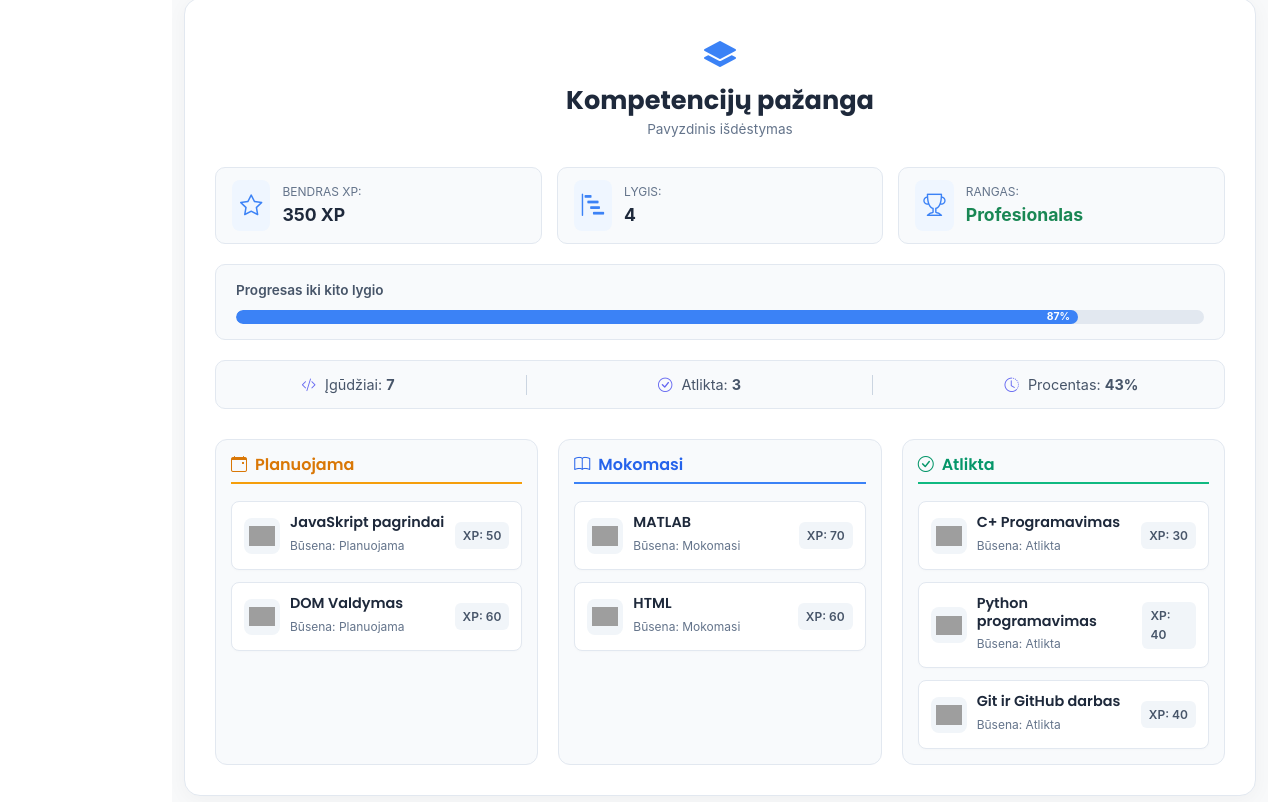
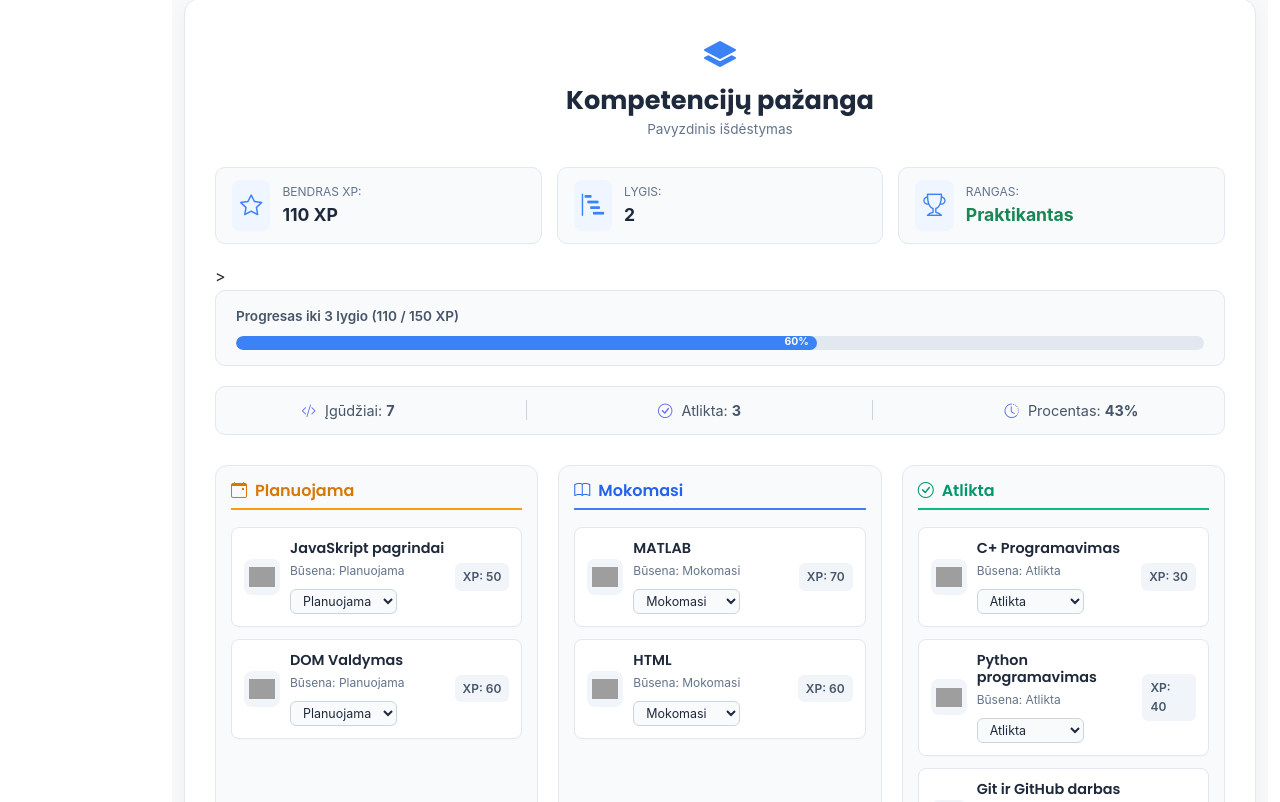
Before and after one commit to kaskadasg/kaskadasg.github.io, a plain HTML site: page index.html in a window 1280 px wide. Shown: the part 1998-2800 px from the top of the page. Drawn offline with Linux system fonts and the light colour scheme; grey boxes are pictures that could not be loaded.

Commit message:
Update index.html

```diff
--- a/index.html
+++ b/index.html
@@ -216,7 +216,7 @@
           <i class="bi bi-star"></i>
           <div>
             <span class="label">Bendras XP:</span>
-            <strong class="value">350 XP</strong>
+            <strong class="value" id="totalXpValue">0 XP</strong>
           </div>
         </div>
 
@@ -224,7 +224,7 @@
           <i class="bi bi-bar-chart-steps"></i>
           <div>
             <span class="label">Lygis:</span>
-            <strong class="value">4</strong>
+            <strong class="value" id="levelValue">1</strong>
           </div>
         </div>
 
@@ -232,19 +232,19 @@
           <i class="bi bi-trophy"></i>
           <div>
             <span class="label">Rangas:</span>
-            <strong class="value text-success">Profesionalas</strong>
+            <strong class="value text-success" id="rankValue">Pradedantysis</strong>
           </div>
         </div>
-      </div>
+      </div>>
 
       <!-- Progreso juosta -->
       <div class="xp-progress-container">
         <div class="progress-header">
-          <span>Progresas iki kito lygio</span>
+          <span id="xpProgressLabel">Progresas iki kito lygio</span>
         </div>
         <div class="progress-track">
-          <div class="progress-fill" style="width: 87%;">
-            <span class="progress-text">87%</span>
+          <div class="progress-fill" id="xpProgressFill" style="width: 0%;">
+            <span class="progress-text" id="xpProgressText">0%</span>
           </div>
         </div>
       </div>
@@ -252,15 +252,15 @@
       <!-- Statistika (Įgūdžiai, Atlikta, Procentas) -->
       <div class="middle-stats-bar">
         <div class="stat-item">
-          <i class="bi bi-code-slash"></i> Įgūdžiai: <strong>7</strong>
+          <i class="bi bi-code-slash"></i> Įgūdžiai: <strong id="totalSkillsCount">0</strong>
         </div>
         <div class="stat-divider"></div>
         <div class="stat-item">
-          <i class="bi bi-check-circle"></i> Atlikta: <strong>3</strong>
+          <i class="bi bi-check-circle"></i> Atlikta: <strong id="completedSkillsCount">0</strong>
         </div>
         <div class="stat-divider"></div>
         <div class="stat-item">
-          <i class="bi bi-clock-history"></i> Procentas: <strong>43%</strong>
+          <i class="bi bi-clock-history"></i> Procentas: <strong id="completedSkillsPercent">0%</strong>
         </div>
       </div>
 
@@ -272,28 +272,7 @@
           <h3 class="column-title status-planned">
             <i class="bi bi-calendar-event"></i> Planuojama
           </h3>
-
-          <div class="skill-card">
-            <div class="skill-info">
-              <img src="https://cdn.jsdelivr.net/gh/devicons/devicon@latest/icons/javascript/javascript-original.svg" alt="JavaScript" class="skill-img">
-              <div>
-                <h4>JavaSkript pagrindai</h4>
-                <span class="skill-status-text">Būsena: Planuojama</span>
-              </div>
-            </div>
-            <span class="skill-xp">XP: 50</span>
-          </div>
-
-          <div class="skill-card">
-            <div class="skill-info">
-              <img src="https://cdn.jsdelivr.net/gh/devicons/devicon@latest/icons/html5/html5-plain.svg" alt="DOM" class="skill-img">
-              <div>
-                <h4>DOM Valdymas</h4>
-                <span class="skill-status-text">Būsena: Planuojama</span>
-              </div>
-            </div>
-            <span class="skill-xp">XP: 60</span>
-          </div>
+          <div class="kanban-cards" id="col-planned"></div>
         </div>
 
         <!-- 2 stulpelis: Mokomasi -->
@@ -301,28 +280,7 @@
           <h3 class="column-title status-learning">
             <i class="bi bi-book"></i> Mokomasi
           </h3>
-
-          <div class="skill-card">
-            <div class="skill-info">
-              <img src="https://cdn.jsdelivr.net/gh/devicons/devicon@latest/icons/matlab/matlab-original.svg" alt="MATLAB" class="skill-img">
-              <div>
-                <h4>MATLAB</h4>
-                <span class="skill-status-text">Būsena: Mokomasi</span>
-              </div>
-            </div>
-            <span class="skill-xp">XP: 70</span>
-          </div>
-
-          <div class="skill-card">
-            <div class="skill-info">
-              <img src="https://cdn.jsdelivr.net/gh/devicons/devicon@latest/icons/html5/html5-original.svg" alt="HTML" class="skill-img">
-              <div>
-                <h4>HTML</h4>
-                <span class="skill-status-text">Būsena: Mokomasi</span>
-              </div>
-            </div>
-            <span class="skill-xp">XP: 60</span>
-          </div>
+          <div class="kanban-cards" id="col-learning"></div>
         </div>
 
         <!-- 3 stulpelis: Atlikta -->
@@ -330,46 +288,10 @@
           <h3 class="column-title status-done">
             <i class="bi bi-check-circle"></i> Atlikta
           </h3>
-
-          <div class="skill-card">
-            <div class="skill-info">
-              <img src="https://cdn.jsdelivr.net/gh/devicons/devicon@latest/icons/cplusplus/cplusplus-original.svg" alt="C++" class="skill-img">
-              <div>
-                <h4>C+ Programavimas</h4>
-                <span class="skill-status-text">Būsena: Atlikta</span>
-              </div>
-            </div>
-            <span class="skill-xp">XP: 30</span>
-          </div>
-
-          <div class="skill-card">
-            <div class="skill-info">
-              <img src="https://cdn.jsdelivr.net/gh/devicons/devicon@latest/icons/python/python-original.svg" alt="Python" class="skill-img">
-              <div>
-                <h4>Python programavimas</h4>
-                <span class="skill-status-text">Būsena: Atlikta</span>
-              </div>
-            </div>
-            <span class="skill-xp">XP: 40</span>
-          </div>
-
-          <div class="skill-card">
-            <div class="skill-info">
-              <img src="https://cdn.jsdelivr.net/gh/devicons/devicon@latest/icons/github/github-original.svg" alt="GitHub" class="skill-img">
-              <div>
-                <h4>Git ir GitHub darbas</h4>
-                <span class="skill-status-text">Būsena: Atlikta</span>
-              </div>
-            </div>
-            <span class="skill-xp">XP: 40</span>
-          </div>
+          <div class="kanban-cards" id="col-done"></div>
         </div>
 
       </div>
-
-    </div> <!-- /module-wrapper pabaiga -->
-
-  </div>
 </section>
 
     </section><!-- /Resume Section -->
```
